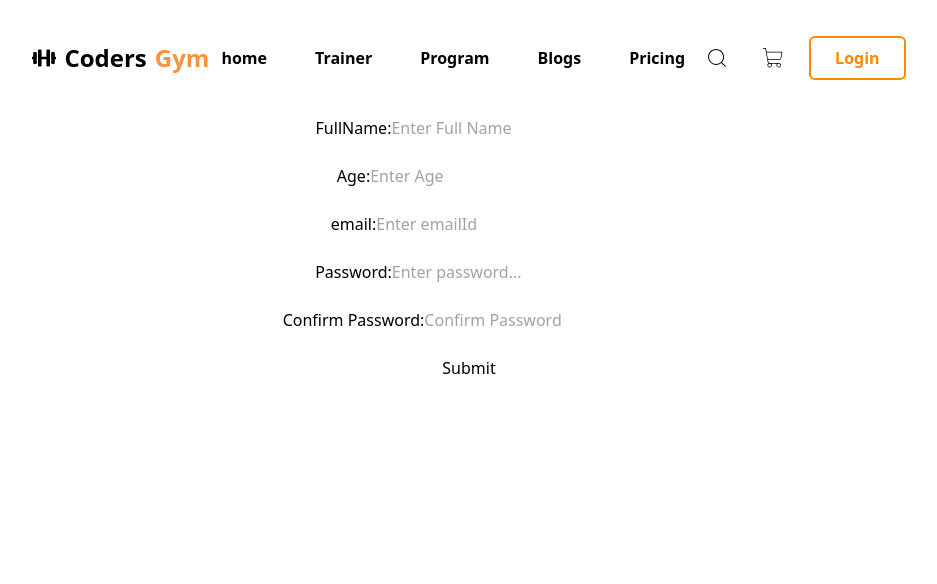
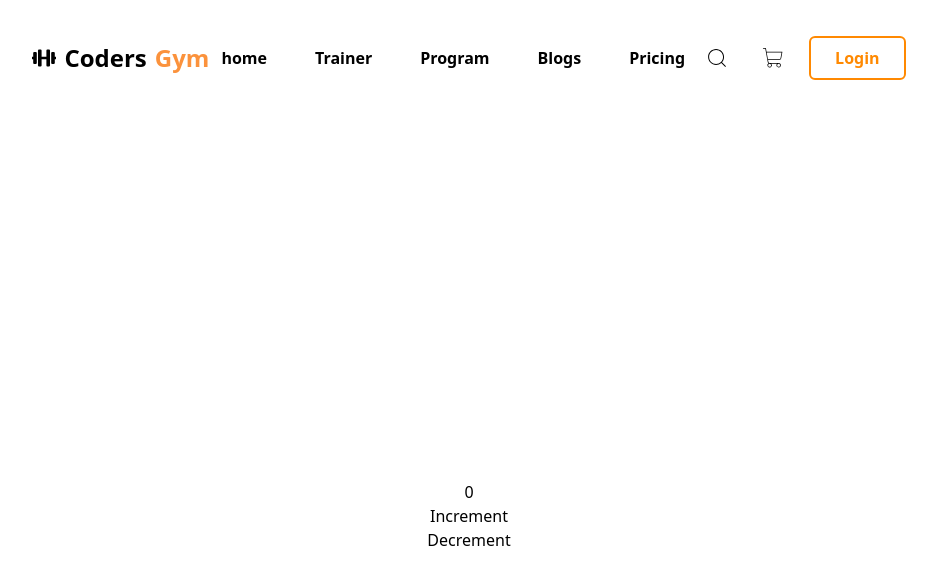
Before and after one commit to mane0510/reactpractice, a React (Create React App) app: page / in a window 1280 px wide. Shown: the top 584 px of the page, without its empty margins (171-1108 px from the left). Built offline with nearby package versions, Linux system fonts and the light colour scheme.

Commit message:
UseReducerHook Commit

```diff
--- a/src/App.js
+++ b/src/App.js
@@ -1,14 +1,15 @@
 
 import './App.css';
 import { Navbar } from './components/Navbar/Navbar';
-
 import ReactHookWithYup from './components/ReactHookForm/ReactHookWithYup';
+import { UseReducerHook } from './components/UseReducerHook/UseReducerHook';
 
 function App() {
   return (
     <div className="App">
    <Navbar/>
-   <ReactHookWithYup/>
+   {/* <ReactHookWithYup/> */}
+   <UseReducerHook/>
     </div>
   );
 }
--- /dev/null
+++ b/src/components/UseReducerHook/UseReducerHook.js
@@ -0,0 +1,29 @@
+import React, { useReducer } from 'react'
+
+export const UseReducerHook = () => {
+    const reducer=(state,action)=>{
+        console.log(state,action)
+        if(action.type==="INCREMENT"){
+            return state + 1
+
+        }
+        if(action.type==="DECREMENT"){
+            return state - 1
+
+        }
+    }
+    const[count,dispatch]=useReducer(reducer,0)
+    console.log(useReducer());
+
+
+  return (
+    <>
+    <div className='p-4 h-lvh flex flex-col justify-center items-center'>
+        <h1>{count}</h1>
+        <button onClick={()=>dispatch({type:"INCREMENT"})}>Increment</button>
+        <button onClick={()=>dispatch({type:"DECREMENT"})}>Decrement</button>
+    </div>
+    </>
+
+  )
+}
```
